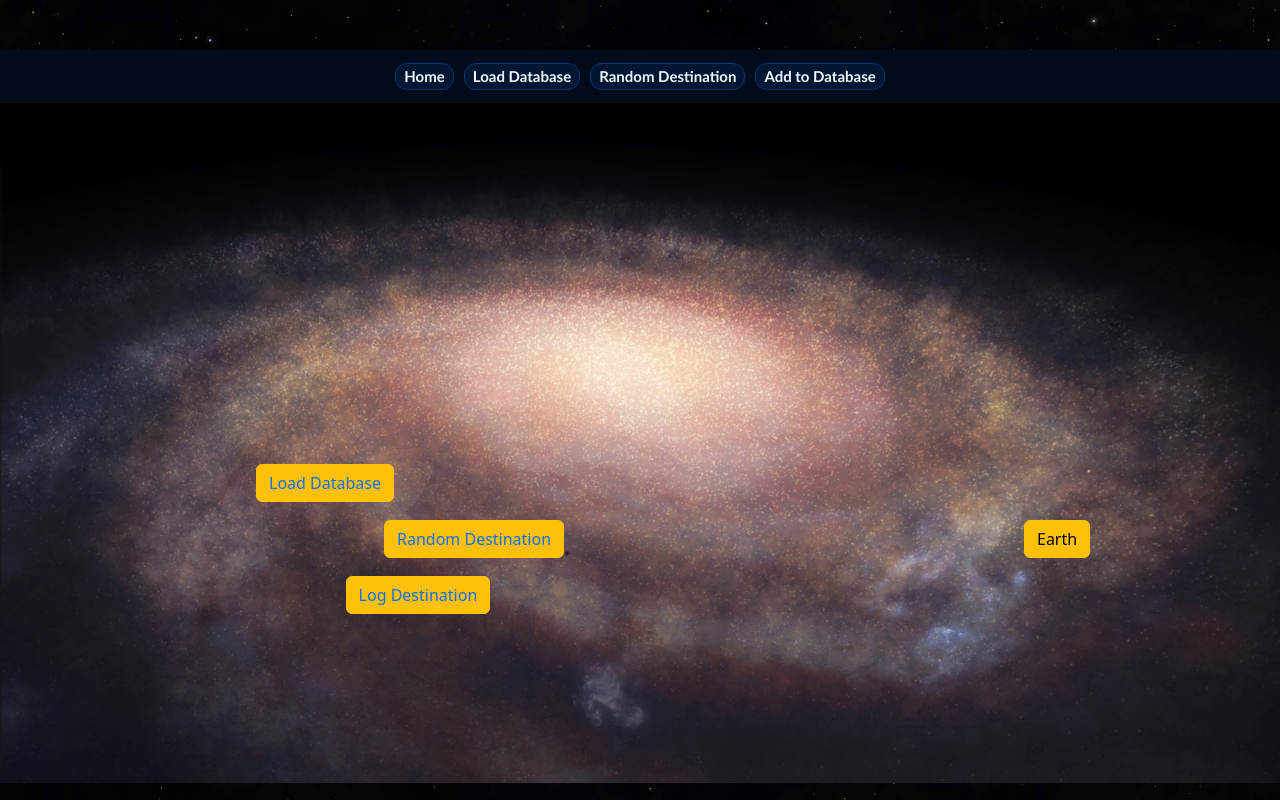
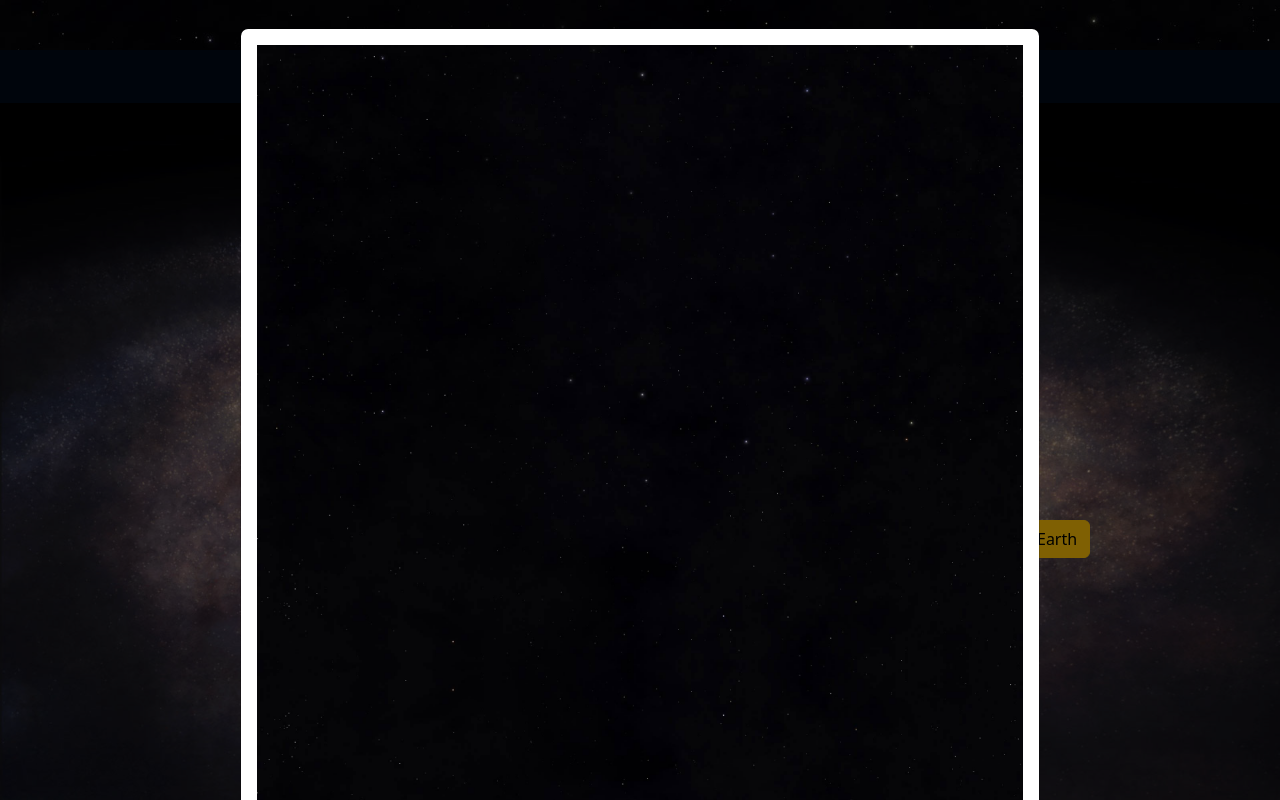
Before and after one commit to m02p02/react-json-project02, a React (Vite) app: page / in a window 1280 px wide. Shown: the top 800 px of the page. Built offline with nearby package versions, Linux system fonts and the light colour scheme.

Commit message:
Homepage modal window fixed, new features added to home page.

```diff
--- a/src/HomePage.css
+++ b/src/HomePage.css
@@ -33,24 +33,24 @@
   .galaxy-map {
     background-image: url(/src/images/milkyway.jpg);
     width: 100%;
-    height: 85vh;
+    height: 100vh;
     background-repeat: no-repeat;
     background-size: cover;
     display: flex;
     align-items: center;
     justify-content: center;
-    overflow: hidden; /* Ensure that content outside the viewport is hidden */
+    overflow: hidden;
   }
 
   .zoom-in {
-    animation: zoomIn 2s ease-in-out; /* Adjust the duration as needed */
+    animation: zoomIn 2s ease-in-out;
   }
 
   @keyframes zoomIn {
     from {
-      transform: scale(4); /* Initial zoom level */
+      transform: scale(4);
     }
     to {
-      transform: scale(1); /* Final zoom level */
+      transform: scale(1);
     }
   }
--- /dev/null
+++ b/src/components/IntroModal.css
@@ -0,0 +1,33 @@
+.star-wars-intro-container {
+    position: relative;
+    overflow: hidden;
+  }
+
+  .crawl-text {
+    animation: crawlAnimation 45s ease-in-out infinite;
+    display: flex;
+    justify-content: center;
+    position: relative;
+    height: 800px;
+    color: #FFE81F;
+    font-family: 'Pathway Gothic One', sans-serif;
+    font-size: 200%;
+    font-weight: 1000;
+    letter-spacing: 6px;
+    line-height: 150%;
+    perspective: 400px;
+    text-align: center;
+  }
+
+  @keyframes crawlAnimation {
+    0% {
+      transform: translateY(100%);
+    }
+    100% {
+      transform: translateY(-100%);
+    }
+  }
+
+  .slide {
+    animation-play-state: running;
+  }
--- /dev/null
+++ b/src/components/IntroModal.jsx
@@ -0,0 +1,84 @@
+import React, { useEffect, useRef, useState } from "react";
+import { Modal } from "react-bootstrap";
+import "./IntroModal.css";
+
+const IntroModal = ({ show, onHide }) => {
+    const [animationIteration, setAnimationIteration] = useState(0);
+    const audioRef = useRef(new Audio("src/audio/Bootcampwars.m4a"));
+
+    useEffect(() =>{
+        const audio = audioRef.current;
+
+        if (show){
+        audio.play();
+        }else{
+        audio.pause();
+        audio.currentTime = 0;
+        }
+        return () => {
+            audio.pause();
+            audio.currentTime = 0;
+          };
+        }, [show]);
+
+  const handleAnimationIteration = () => {
+    if (animationIteration > 0) {
+      onHide();
+    }
+    setAnimationIteration((prev) => prev + 1);
+  };
+  return (
+    <Modal show={show} onHide={onHide} size="lg" centered>
+      <Modal.Body>
+        <div
+          className="star-wars-intro-container"
+          style={{
+            backgroundImage: 'url("src/images/spacebackground.jpg")',
+            backgroundSize: "cover",
+            backgroundPosition: "center",
+            backgroundRepeat: "no-repeat",
+            padding: "20px",
+            color: "#FFE81F",
+            fontFamily: "Star Wars",
+            textAlign: "center",
+          }}
+        >
+          <div className={`crawl-text ${show ? "slide" : ""}`}
+            onAnimationIteration={handleAnimationIteration}>
+            <p>
+              A long time ago in a galaxy far, far away...
+              <br />
+              <br />
+              Locations( Bootcampwars )
+              <br />
+              <br />
+              There were two bootcamp students named Alfonso AND yavuz.
+              <br />
+              <br />
+              A brave alliance of underground freedom fighters has challenged
+              the tyranny and oppression of the awesome Luis & Ale EMPIRE.
+              <br />
+              <br />
+
+              Loading a database from a fortress hidden among the billion stars
+              of the galaxy, rebel students have won their first victory in a
+              codewars battle.
+              <br />
+              <br />
+              The EMPIRE fears that another bootcamp could bring a thousand more
+              students into the rebellion.
+              <br />
+              <br />
+              To crush the rebellion once and for all, the EMPIRE is
+              constructing a test program named JASMIN.
+              <br />
+              <br />
+            </p>
+          </div>
+        </div>
+      </Modal.Body>
+    </Modal>
+  );
+};
+
+export default IntroModal;
--- a/src/pages/HomePage.jsx
+++ b/src/pages/HomePage.jsx
@@ -1,9 +1,11 @@
 import React, { useEffect, useState } from "react";
 import { Button, Modal } from "react-bootstrap";
-import "../HomePage.css"
+import "../HomePage.css";
+import IntroModal from "../components/IntroModal";
 
 function HomePage() {
   const [showModal, setShowModal] = useState(false);
+  const [showIntroModal, setShowIntroModal] = useState(false);
   const [urlToPreview, setUrlToPreview] = useState("");
   const [isZoomed, setIsZoomed] = useState(true);
 
@@ -14,7 +16,13 @@ function HomePage() {
     setUrlToPreview(url);
     handleShowModal();
   };
+
   useEffect(() => {
+    const introModalShown = localStorage.getItem("introModalShown");
+    if (!introModalShown) {
+      setShowIntroModal(true);
+      localStorage.setItem("introModalShown", "true");
+    }
 
     const timeout = setTimeout(() => {
       setIsZoomed(false);
@@ -23,6 +31,9 @@ function HomePage() {
     return () => clearTimeout(timeout);
   }, []);
 
+  const handleIntroModalClose = () => {
+    setShowIntroModal(false);
+  };
 
   return (
     <>
@@ -65,7 +76,11 @@ function HomePage() {
               <iframe
                 title="URL Preview"
                 src={urlToPreview}
-                style={{ width: "100%", height: "500px", border: "none" }}
+                style={{
+                  width: "100%",
+                  height: "500px",
+                  border: "none",
+                }}
               ></iframe>
             )}
           </Modal.Body>
@@ -75,6 +90,7 @@ function HomePage() {
             </Button>
           </Modal.Footer>
         </Modal>
+        <IntroModal show={showIntroModal} onHide={handleIntroModalClose} />
       </div>
     </>
   );
```
Also changed, not shown: 1 other file (tests, documents, lock files or other folders). Lines whose indentation alone changed are shown as unchanged.
